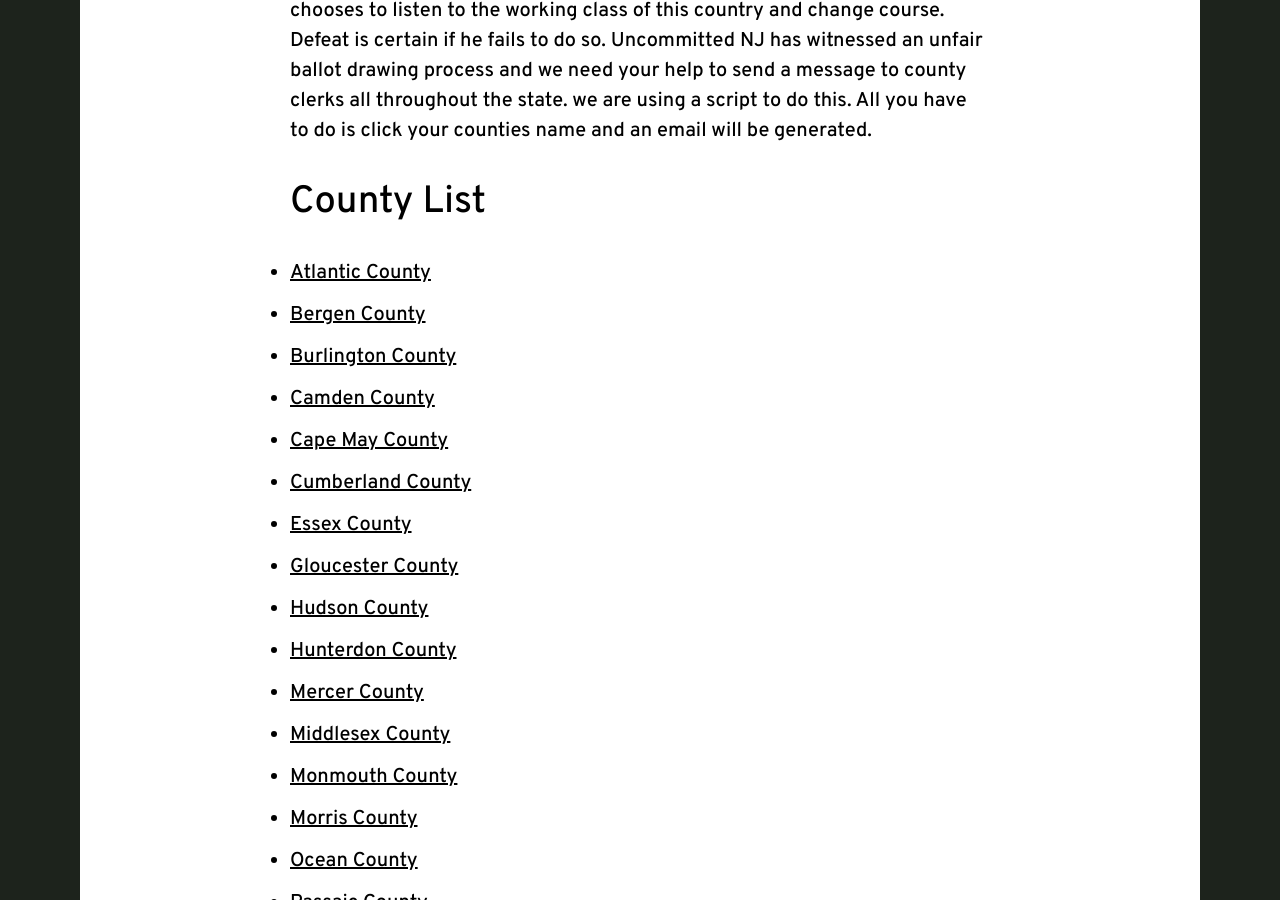
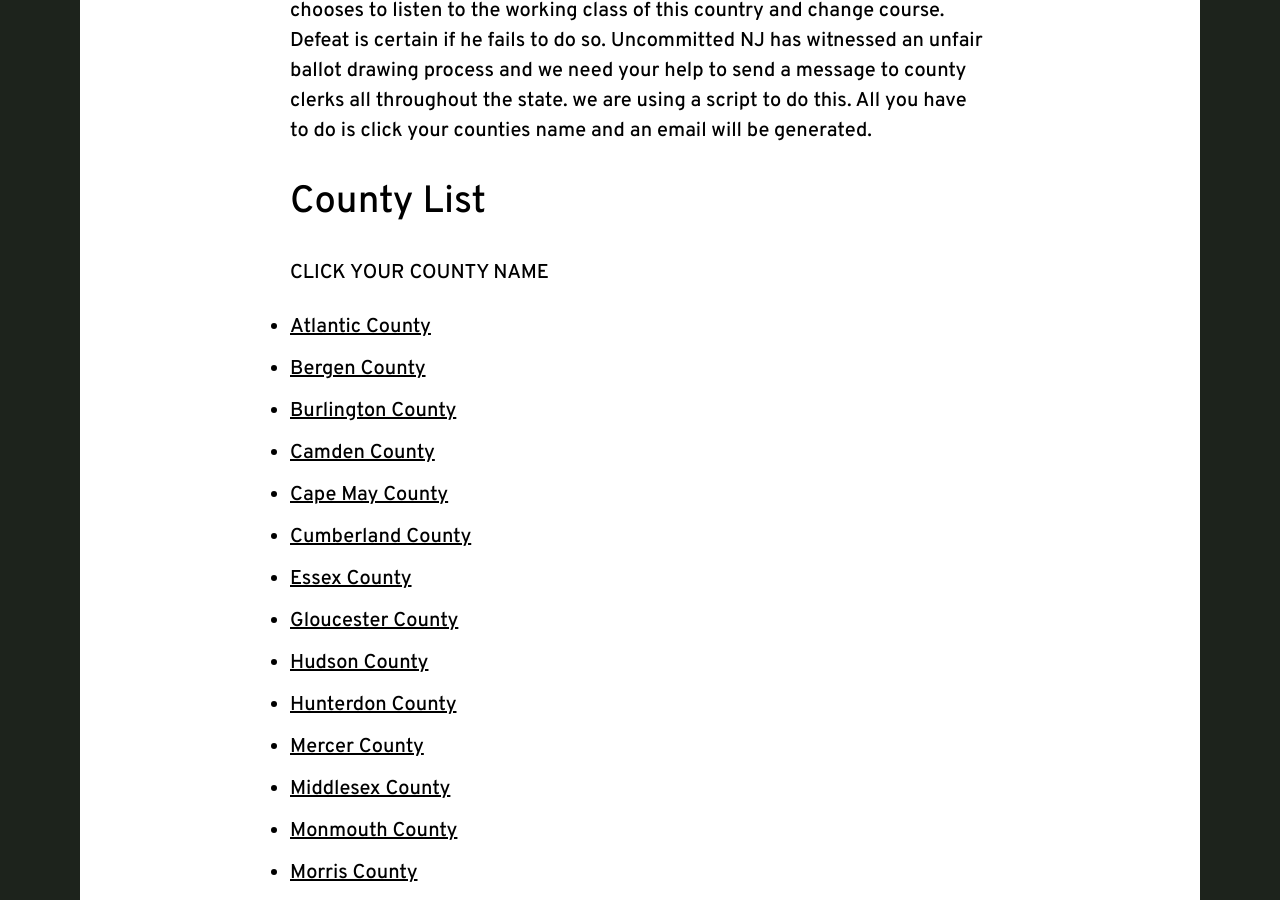
Before and after one commit to dsa-ntc/uncommittednj.org, a Jekyll site: the page built from county-clerk-campaign.html, in a window 1280 px wide and 900 px high, scrolled down 332 px. Built offline with Jekyll 4.4.1, drawn with Linux system fonts in a browser that asks for light colours; nearby versions of some CDN libraries.

Commit message:
Update county-clerk-campaign.html

```diff
--- a/county-clerk-campaign.html
+++ b/county-clerk-campaign.html
@@ -17,7 +17,7 @@ click your counties name and an email will be generated.</p>
 
   <div class='section'>
     <h2>County List</h2>
-
+    <p> CLICK YOUR COUNTY NAME</p>
     <ul>
       <li>
         <a href="mailto:giralo_joe@aclink.org?subject=Ballot%20redrawing&body=Dear%20County%20Clerk%2C%0A%0AAs%20people%20impacted%20by%20US%20elections%2C%20we%20demand%20fairness%20and%20transparency%20in%20our%20Ballots.%20%0A%0ACounties%20have%20been%20opaque%20and%20inconsistent%20in%20their%20handling%20of%20Uncommitted.%0A%0A-%20We%20request%20Sec%20of%20State%20clarify%20the%20situation%20and%20direct%20all%20counties%20to%20present%20Uncommitted%20on%20the%20ballot%20in%20office%20block%20format%20with%20similar%20font%20size%2C%20capitalization%20and%20slogan%20present.%0A%0A-We%20request%20counties%20correct%20any%20omissions%20of%20our%20slate%20on%20state%20websites%20and%20notify%20us%20by%20Monday%20of%20corrections.%0A%0A-We%20request%20you%20direct%20any%20counties%20who%20excluded%20our%20slate%20from%20ballot%20drawing%20on%20Thursday%20to%20re-draw%20choices%20for%20President%20or%20explain%20under%20what%20authority%20we%20were%20to%20be%20excluded%20from%20the%20drawing">Atlantic County</a>
```
